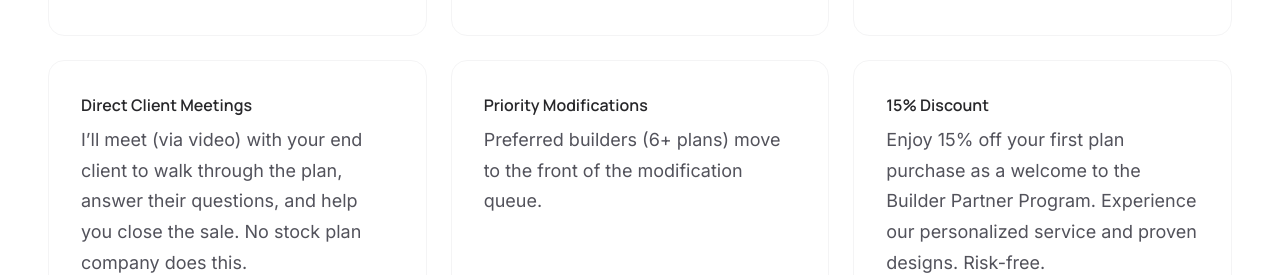
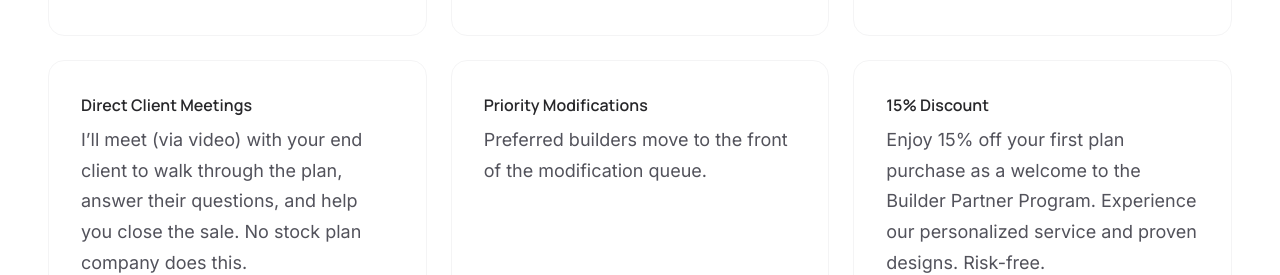
Before and after one commit to watkinshomedesign-boop/house-of-watkins-next, a Next.js app: page /builder in a window 1280 px wide. Shown: the part 4766-5041 px from the top of the page. Built offline with nearby package versions, Linux system fonts and the light colour scheme; no server answers.

Commit message:
Remove '(6+ plans)' from Priority Modifications perk

```diff
--- a/app/builder/BuilderLandingClient.tsx
+++ b/app/builder/BuilderLandingClient.tsx
@@ -274,7 +274,7 @@ const BuilderPartnerProgramSection = () => {
     { title: "Free Consultation Call", description: "15-20 minutes on every plan you purchase. I walk you through the design intent, framing considerations, and site adaptation options." },
     { title: "Marketing Image Rights", description: "Use my renderings and floor plan images in your own marketing -- MLS listings, brochures, your website. I\u2019ll share them in a format you can use." },
     { title: "Direct Client Meetings", description: "I\u2019ll meet (via video) with your end client to walk through the plan, answer their questions, and help you close the sale. No stock plan company does this." },
-    { title: "Priority Modifications", description: "Preferred builders (6+ plans) move to the front of the modification queue." },
+    { title: "Priority Modifications", description: "Preferred builders move to the front of the modification queue." },
     { title: "15% Discount", description: "Enjoy 15% off your first plan purchase as a welcome to the Builder Partner Program. Experience our personalized service and proven designs. Risk-free." },
   ];
 
```
